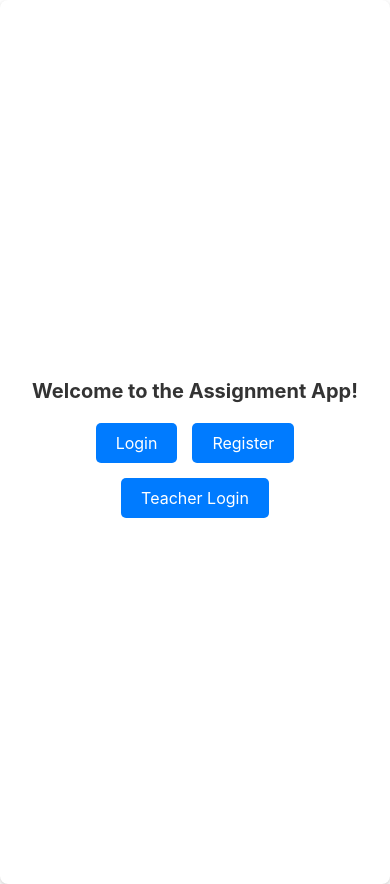
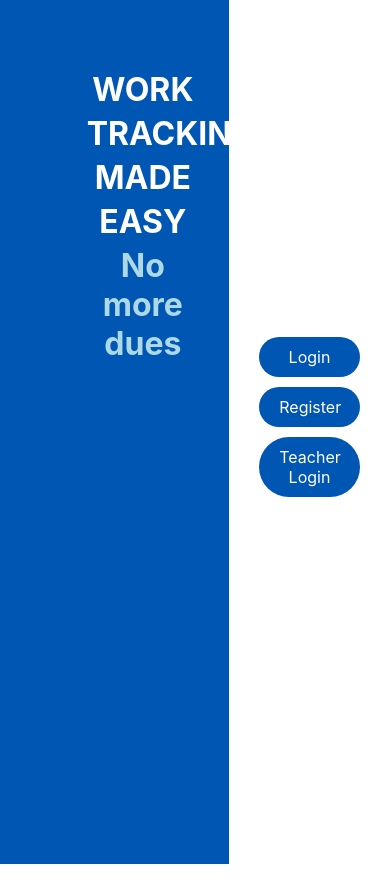
Before and after one commit to Nxtep-Kerala/miniproject1_react_assigmentMS, a React (Create React App) app: page / in a window 390 px wide. Built offline with nearby package versions, Linux system fonts and the light colour scheme.

Commit message:
changed the css of home page and fixed login and registration page

```diff
--- a/src/App.js
+++ b/src/App.js
@@ -23,7 +23,7 @@ function App() {
       <Routes>
       <Route path="/" element={<Home />} />
         <Route path="/login" element={<LoginForm setUserRole={setUserRole} />} />
-        <Route path="/register" element={<RegistrationForm />} />
+        <Route path="/register" element={<RegistrationForm setUserRole={setUserRole}/>} />
         <Route
           path="/assignments/:department/:username"
           element={isAuthenticated() ? <Assignments /> : <Navigate to="/login" />}
--- a/src/components/Assignments.js
+++ b/src/components/Assignments.js
@@ -82,7 +82,7 @@ const Assignments = ({route}) => {
   return (
     <Box className="assignments-container" sx={{ maxWidth: 960, margin: 'auto', mt: 4 }}>
       <Typography variant="h3" className="username-title">{username}</Typography>
-      <Button  className="logout-button" variant="contained"  onClick={handleLogout}>
+      <Button   variant="contained"  onClick={handleLogout}>
         Logout
       </Button>
       <div className="container">
--- a/src/components/Home.css
+++ b/src/components/Home.css
@@ -1,73 +1,57 @@
-/* Specific class selectors for enhanced styling */
-
 .home-container {
-  text-align: center;
-  padding: 30px;
-  background-color: #fff;
-  border-radius: 8px;
-  box-shadow: 0 2px 5px rgba(0, 0, 0, 0.2);
   display: flex;
-  flex-direction: column;
+  justify-content: space-around;
   align-items: center;
-  justify-content: center;
-  min-height: 100vh;
+  height: 100vh;
 }
 
-.home-title {
-  color: #333;
-  margin-bottom: 20px;
-  font-size: 24px;
-  font-weight: bold;
+.left-panel {
+  flex: 1;
+  padding: 20px;
+  background-color: #0056b3;
+  height: 100%;
+}
+
+.right-panel {
+  flex: 1;
+  padding: 20px;
+}
+
+.Header1 {
+  padding: 10px;
+  border-radius: 8px;
+  color: white;
+  margin-top: 32%;
+  margin-left: 30%;
+}
+
+.Header1 span {
+  display: block;
+  margin-bottom: 5px;
+}
+
+.light {
+  color: lightblue;
 }
 
 .button-container {
   display: flex;
-  flex-wrap: wrap;
-  justify-content: center;
-  gap: 15px;
+  flex-direction: column;
+  align-items: center;
 }
 
 .button {
-  background-color: #007bff;
-  color: #fff;
-  border: none;
-  padding: 12px 24px;
-  border-radius: 5px;
+  display: block;
+  margin-bottom: 10px;
+  padding: 10px 20px;
   text-decoration: none;
-  transition: background-color 0.3s ease;
-  cursor: pointer;
+  background-color: #0056b3;
+  color: white;
+  border-radius: 40px;
+  text-align: center;
+  width: 50%;
 }
 
 .button:hover {
-  background-color: #0056b3;
+  background-color: #004080;
 }
-
-/* Responsive adjustments */
-
-@media (max-width: 600px) {
-  .home-container {
-    padding: 20px;
-  }
-
-  .home-title {
-    font-size: 20px;
-  }
-
-  .button {
-    padding: 10px 20px;
-  }
-}
-
-/* Additional styles for better accessibility and usability */
-
-.button:focus {
-  outline: none;
-  box-shadow: 0 0 0 3px rgba(0, 123, 255, 0.4); /* Custom focus outline */
-}
-
-/* Improved button accessibility for keyboard navigation */
-
-.button:hover,
-.button:focus {
-  background-color: #0056b3;
-}
--- a/src/components/Home.js
+++ b/src/components/Home.js
@@ -5,11 +5,17 @@ import './Home.css';
 const Home = () => {
   return (
     <div className="home-container">
-      <h1 className="home-title">Welcome to the Assignment App!</h1>
-      <div className="button-container">
-        <Link to="/login" className="button">Login</Link>
-        <Link to="/register" className="button">Register</Link>
-        <Link to="/create-assignment" className="button">Teacher Login</Link>
+      <div className="left-panel">
+        <h1 className="Header1">
+          <span>WORK</span> <span>TRACKING</span> <span>MADE</span> <span>EASY</span><span className="light">No more dues</span>
+        </h1>
+      </div>
+      <div className="right-panel">
+        <div className="button-container">
+          <Link to="/login" className="button">Login</Link>
+          <Link to="/register" className="button">Register</Link>
+          <Link to="/create-assignment" className="button">Teacher Login</Link>
+        </div>
       </div>
     </div>
   );
--- a/src/components/Login.css
+++ b/src/components/Login.css
@@ -83,3 +83,21 @@
   .loginButton:hover {
     background-color: #0056b3;
   }
+  @media (max-width: 600px) {
+    .leftPanel {
+      display: none; /* Hide the left panel on small screens */
+    }
+
+    .rightPanel {
+      padding-top: 10%; /* Adjust top padding to center the form */
+      background-color: #f0f0f0;
+      height: 100%;
+      text-align: center;
+    }
+
+    .Header1 {
+      margin-top: 10%; /* Adjust margin top for the header */
+      margin-left: 0;
+      text-align: center;
+    }
+  }
--- a/src/components/LoginForm.js
+++ b/src/components/LoginForm.js
@@ -71,6 +71,9 @@ const LoginForm = ({ setUserRole }) => {
           <button type="submit" className="loginButton">
             Login
           </button>
+          <p className="notUser">
+          Not a user? <Link to="/register">Sign up</Link>
+        </p>
         </form>
       </div>
       </div>
--- a/src/components/RegistrationForm.js
+++ b/src/components/RegistrationForm.js
@@ -42,10 +42,12 @@ const Register = () => {
     try {
       const registrationsRef = dataRef.ref("registrations").child(formData.applicationNumber);
       await registrationsRef.set(formData);
+      const snapshot = await registrationsRef.once("value");
+      const userData = snapshot.val();
 
       // Navigate to the assignment listing based on department
       if (formData.department) {
-        navigate(`/assignments/${formData.department}`);
+        navigate(`/assignments/${userData.department}/${userData.username}`);
       } else {
         throw new Error("Department information is missing");
       }
```
